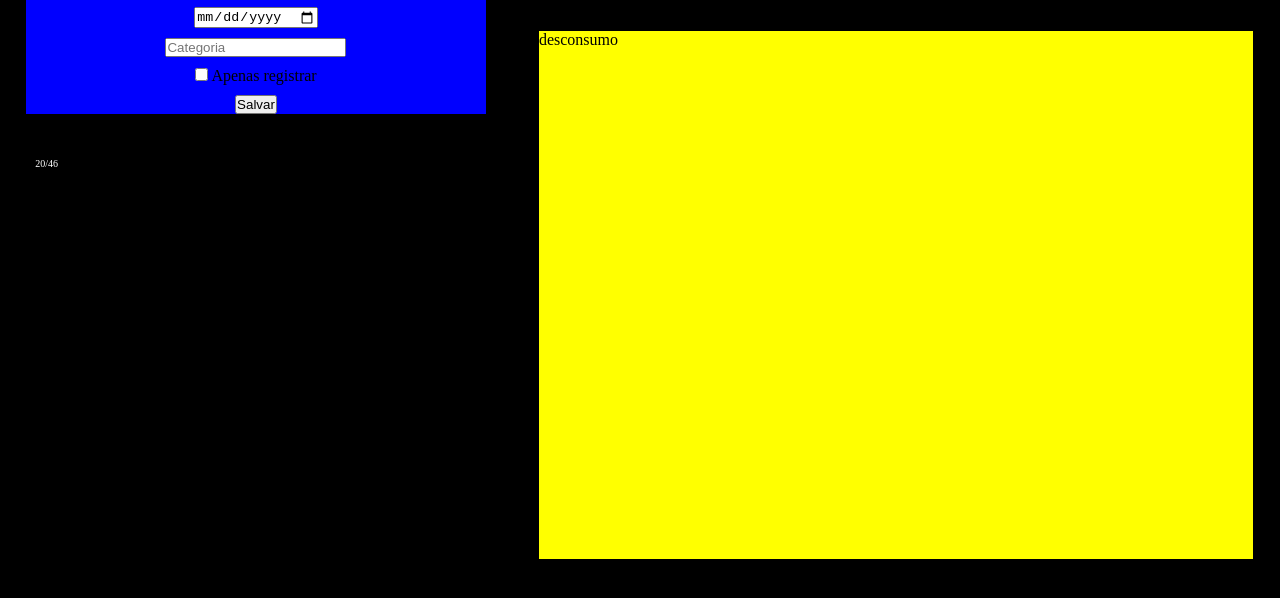
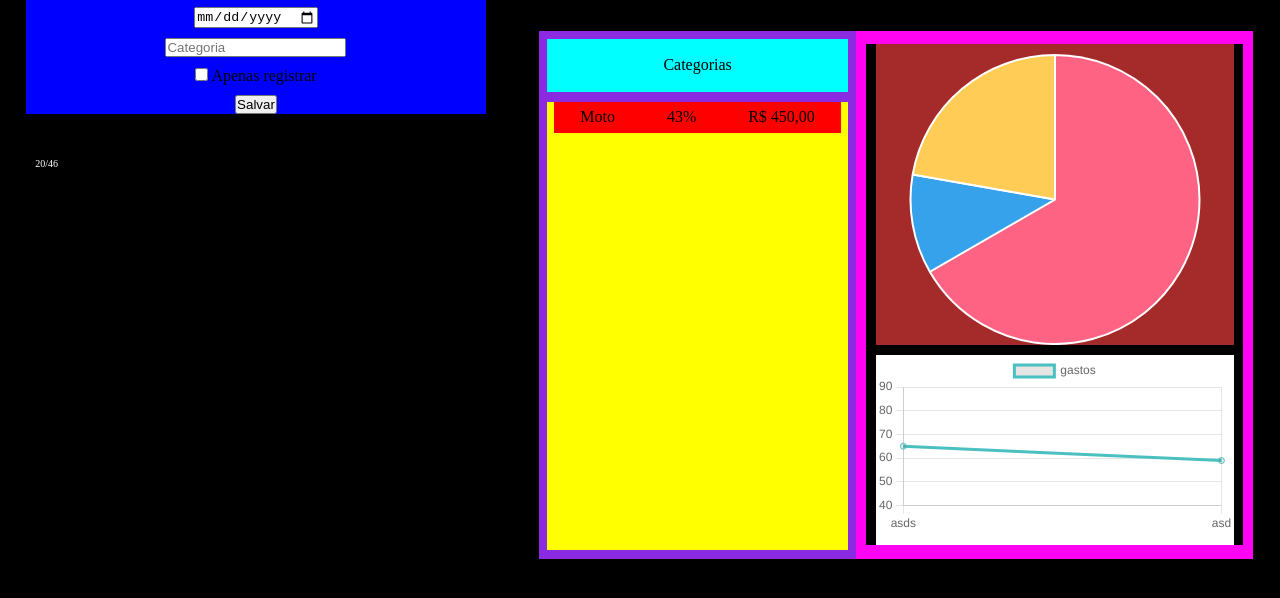
Before and after one commit to mthlssn/expense_manager, an Electron app: page src/index.html in a window 1280 px wide. Shown: the part 200-798 px from the top of the page. Drawn offline with nearby package versions, Linux system fonts and the light colour scheme; no server answers.

Commit message:
update files

```diff
--- a/src/css/style.css
+++ b/src/css/style.css
@@ -165,7 +165,7 @@ body {
     gap: 8px;
 }
 
-.valores-desconsumo, .valores-consumo, .valores-restante {
+#valores-desconsumo, #valores-consumo, #valores-restante {
     font-weight: bold;
     font-size: 40px;
 }
@@ -174,8 +174,107 @@ body {
     width: 100%;
     height: 66%;
 
+    display: flex;
+    justify-content: space-between;
+    align-items: center;
+
     background-color: yellow;
 }
+
+
+.div-dados-categorias {
+    width: 80%;
+    height: 100%;
+
+    background-color: blueviolet;
+
+    display: flex;
+    justify-content: center;
+    align-items: center;
+    flex-direction: column;
+    gap: 10px;
+}
+
+.titulo-categoria {
+    width: 95%;
+    height: 10%;
+
+    display: flex;
+    justify-content: center;
+    align-items: center;
+
+    background-color: aqua;
+}
+
+#dados-categorias {
+    width: 95%;
+    height: 85%;
+
+    display: flex;
+    flex-direction: column;
+    align-items: center;
+    gap: 10px;
+
+    background-color: yellow;
+
+    overflow: auto;
+}
+
+.categorias {
+    width: 95%;
+    min-height: 7%;
+
+    background-color: rgb(255, 0, 0);
+
+    display: flex;
+    justify-content: space-around;
+    align-items: center;
+}
+
+.div-graficos {
+    width: 100%;
+    height: 100%;
+
+    background-color: rgb(255, 4, 242);
+
+    display: flex;
+    justify-content: center;
+    align-items: center;
+    flex-direction: column;
+}
+
+.dados-graficos {
+    width: 95%;
+    height: 95%;
+
+    display: flex;
+    flex-direction: column;
+    align-items: center;
+    gap: 10px;
+
+    background-color: rgb(0, 0, 0);
+
+    overflow: auto;
+}
+
+.grafico1 {
+    width: 95%;
+    max-height: 60%;
+
+    display: flex;
+    flex-direction: column;
+    align-items: center;
+
+    background-color: brown;
+}
+
+.grafico2 {
+    width: 95%;
+    height: 45%;
+
+    background-color: rgb(255, 255, 255);
+}
+
 
 /* ============================ */
 
--- a/src/index.html
+++ b/src/index.html
@@ -5,6 +5,7 @@
     <meta name="viewport" content="width=device-width, initial-scale=1.0">
     <link rel="stylesheet" type="text/css" href="css/style.css">
     <title> expense manager </title>
+    <script src="https://cdn.jsdelivr.net/npm/chart.js"></script>
 </head>
 <body>
     <div class="part1">
@@ -87,23 +88,92 @@
 
                     <button onclick="atualizar()"> Atualizar </button>
                 </div>
-                <div class="valores-desconsumo">
-                    <p> 150,00 </p>
+                <div id="valores-desconsumo" onclick="atualizarDados('desconsumo')">
+                    150,00
                 </div>
-                <div class="valores-consumo">
-                    <p> 100,00 </p>
+                <div  id="valores-consumo" onclick="atualizarDados('consumo')">
+                    100,00
                 </div>
-                <div class="valores-restante">
-                    <p> 50,00 </p>
+                <div id="valores-restante">
+                    50,00
                 </div>
             </div>
 
             <div class="dados">
-                desconsumo
+                <div class="div-dados-categorias">
+                    <div class="titulo-categoria">
+                        Categorias
+                    </div>
+                    <div id="dados-categorias">
+                        <div class="categorias">
+                            <p>
+                                Moto
+                            </p>
+                            <p>
+                                43%
+                            </p>
+                            <p>
+                                R$ 450,00
+                            </p>
+                        </div>
+                    </div>
+                </div>
+                <div class="div-graficos">
+                    <div class="dados-graficos">
+                        <div class="grafico1">
+                            <canvas id="myChart2"></canvas>
+                        </div>
+                        <div class="grafico2">
+                            <canvas id="myChart"></canvas>
+                        </div>
+                    </div>
+                </div>
             </div>
         </div>
     </div>
 
     <script src="js/script.js"></script>
+
+      <script>
+        const ctx = document.getElementById('myChart');
+        const ctx2 = document.getElementById('myChart2');
+
+        const labels = ['asds', 'asd'];
+        const data = {
+        labels: labels,
+        datasets: [{
+            label: ['gastos'],
+            data: [65, 59, 80, 81, 56, 55, 40],
+            fill: false,
+            borderColor: 'rgb(75, 192, 192)',
+            tension: 0.1
+        }]
+        };
+
+        const config = {
+            type: 'line',
+            data: data,
+        };
+
+        const data2 = {
+            datasets: [{
+                data: [300, 50, 100],
+                backgroundColor: [
+                'rgb(255, 99, 132)',
+                'rgb(54, 162, 235)',
+                'rgb(255, 205, 86)'
+                ],
+                hoverOffset: 4
+            }]
+        };
+
+        const config2 = {
+            type: 'pie',
+            data: data2,
+        };
+
+        new Chart(ctx, config);
+        new Chart(ctx2, config2);
+      </script>
 </body>
 </html>
--- a/src/js/script.js
+++ b/src/js/script.js
@@ -12,14 +12,28 @@ const form_meses = document.getElementById("form_meses");
 const form_anos = document.getElementById("form_anos");
 const form_ano_todo = document.getElementById("form_ano_todo");
 
+const divVaDesconsumo = document.getElementById("valores-desconsumo");
+const divVaConsumo = document.getElementById("valores-consumo");
+const divVaRestante = document.getElementById("valores-restante");
+
+const dadosCategorias = document.getElementById("dados-categorias");
+
 var cadastros = [];
 
 var editando = [false, -1];
 
 var expandido = [false, -1];
 
+var dataFormAtualizar;
+
+var valorDesconsumo = 0;
+var valorConsumo = 0;
+var valorRestante = 0;
+
+var dadosConsumo = true;
+
+setarData();
 mostrar();
-setarData();
 
 async function criar() {
   const newObj = {
@@ -33,7 +47,7 @@ async function criar() {
   };
 
   if (editando[0]) {
-    await customFetch("/id/" + editando[1], "PUT", newObj);
+    await customFetch("/" + editando[1], "PUT", newObj);
     editando = [false, -1];
   } else {
     await customFetch("", "POST", newObj);
@@ -51,12 +65,11 @@ async function criar() {
 }
 
 async function mostrar() {
-  let data = getDataForm()
-
   let list_cadastros = ``;
   let data_atual = "00";
+  let dados = [];
 
-  cadastros = await customFetch("/m" + data, "GET");
+  cadastros = await customFetch("/m" + dataFormAtualizar, "GET");
 
   cadastros.forEach((cadastro, index) => {
     let data_cadastro = cadastro.data[8] + cadastro.data[9];
@@ -87,17 +100,71 @@ async function mostrar() {
                 </div>
             </div>
             `;
+
+    if (cadastro.consumo) {
+      valorConsumo = valorConsumo + parseInt(cadastro.valor);
+    } else {
+      valorDesconsumo = valorDesconsumo + parseInt(cadastro.valor);
+    }
+
+    valorRestante = valorDesconsumo - valorConsumo;
+
+
+    if (dadosConsumo) {
+      if (cadastro.consumo) {
+        let dadoCategoria = cadastro.categoria;
+        let existe = false;
+
+        for (let i = 0; i < dados.length; i++) {
+          if (dados[i][0] == dadoCategoria) {
+            existe = true;
+            dados[i][1] = parseInt(dados[i][1]) + parseInt(cadastro.valor);
+          }
+        }
+
+        if (!existe) {
+          dados.push([cadastro.categoria, cadastro.valor]);
+        }
+      }
+    } else {
+      if (cadastro.desconsumo) {
+        let dadoCategoria = cadastro.categoria;
+        let existe = false;
+
+        for (let i = 0; i < dados.length; i++) {
+          if (dados[i][0] == dadoCategoria) {
+            existe = true;
+            dados[i][1] = parseInt(dados[i][1]) + parseInt(cadastro.valor);
+          }
+        }
+
+        if (!existe) {
+          dados.push([cadastro.categoria, cadastro.valor]);
+        }
+      }
+    }
+
+    console.log(dados);
   });
 
   div_cadastros.innerHTML = list_cadastros;
+
+  divVaDesconsumo.innerHTML = `<p> ${valorDesconsumo} </p>`;
+  divVaConsumo.innerHTML = `<p> ${valorConsumo} </p>`;
+  divVaRestante.innerHTML = `<p> ${valorRestante} </p>`;
+
+  valorDesconsumo = 0;
+  valorConsumo = 0;
+  valorRestante = 0;
 }
 
 async function editar(id) {
-  let data = getDataForm();
-
   editando = [true, id];
 
-  const cadastroE = await customFetch("/" + data + "/" + id, "GET");
+  const cadastroE = await customFetch(
+    "/" + dataFormAtualizar + "/" + id,
+    "GET"
+  );
 
   if (!cadastroE.desconsumo) {
     form_desconsumo.checked = true;
@@ -112,9 +179,7 @@ async function editar(id) {
 }
 
 async function apagar(id) {
-  let data = getDataForm();
-
-  await customFetch("/" + data + "/" + id, "DELETE");
+  await customFetch("/" + dataFormAtualizar + "/" + id, "DELETE");
 
   console.log("deletado com sucesso!");
 
@@ -147,6 +212,8 @@ function expandir(id) {
 }
 
 function atualizar() {
+  dataFormAtualizar = form_anos.value + "-" + form_meses.value;
+
   mostrar();
 }
 
@@ -215,8 +282,16 @@ function setarData() {
 
   form_meses.value = mes;
   form_anos.value = ano;
+
+  dataFormAtualizar = form_anos.value + "-" + form_meses.value;
 }
 
-function getDataForm() {
-  return form_anos.value + "-" + form_meses.value;
+function atualizarDados(tipo) {
+  if (tipo == "consumo") {
+    dadosConsumo = true;
+  } else {
+    dadosConsumo = false;
+  }
+
+  mostrar()
 }
--- a/src/server.js
+++ b/src/server.js
@@ -50,6 +50,7 @@ const readFile = (data) => {
     pass;
   } else if (data[0] == "m") {
     let file = path_app + data.slice(1) + ".json";
+
     if (fs.existsSync(file)) {
       content = JSON.parse(fs.readFileSync(file, "utf-8"));
     } else {
```
Also changed, not shown: src/expense_manager/dados/2024-08.json (+31 -0 lines), src/file_manager.js (deleted, +0 -17 lines).
